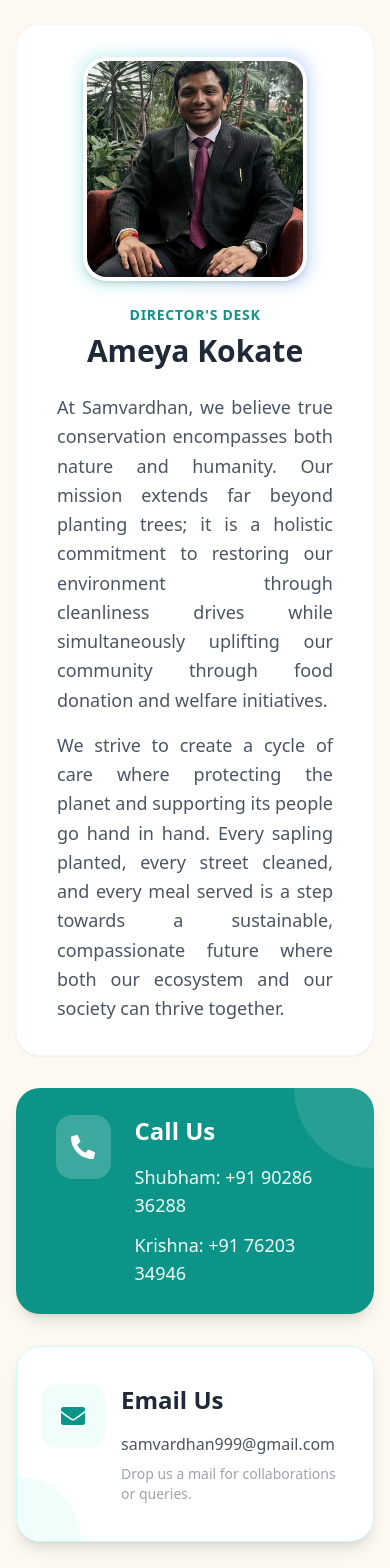
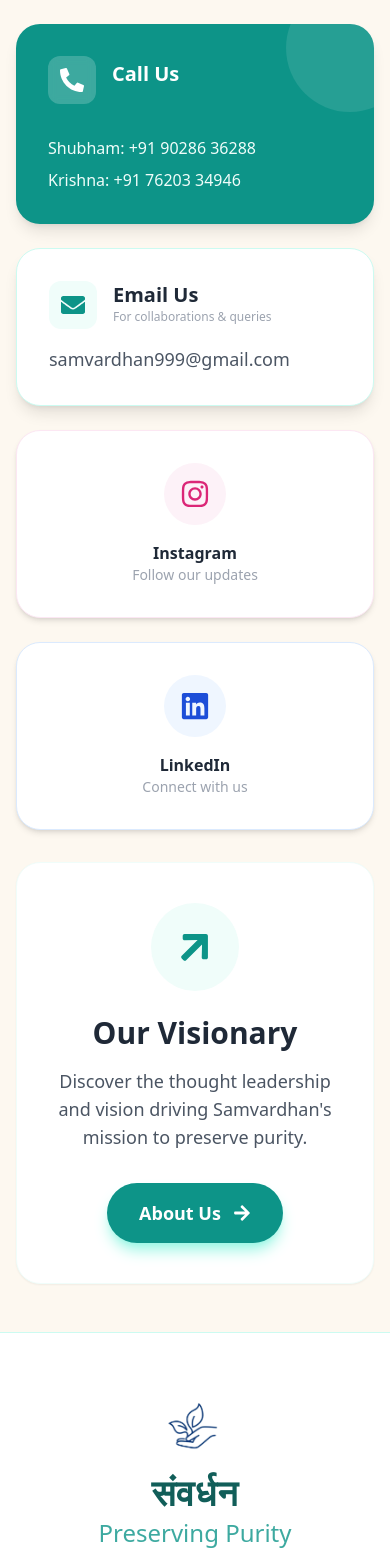
Before and after one commit to ajinkya252005/samvardhan-website, a React (Vite) app in the folder client/: page /contact in a window 390 px wide. Shown: the part 340-1908 px from the top of the page. Built offline with nearby package versions, Linux system fonts and the light colour scheme; no server answers.

Commit message:
faahhh 2

```diff
--- a/client/src/App.jsx
+++ b/client/src/App.jsx
@@ -18,6 +18,7 @@
 import ManageGallery from './pages/ManageGallery';
 import Blogs from './pages/Blogs';
 import ManageBlogs from './pages/ManageBlogs';
+import DirectorsDesk from './pages/DirectorsDesk'; // <--- Import New Page
 
 // --- Layout Component ---
 // This acts as a wrapper for pages that NEED the Navbar and Footer
@@ -47,6 +48,7 @@
             <Route path="/contact" element={<Contact />} />
             <Route path="/donate" element={<Donation />} />
             <Route path="/blogs" element={<Blogs />} />  {/* <--- ADD THIS */}
+            <Route path="/about-us" element={<DirectorsDesk />} /> {/* <--- Add Route */}
           </Route>
 
 
--- a/client/src/components/Navbar.jsx
+++ b/client/src/components/Navbar.jsx
@@ -6,6 +6,7 @@
 
 const NAV_LINKS = [
     { name: 'Home', path: '/' },
+    { name: 'About Us', path: '/about-us' }, // <--- New Tab Added
     { name: 'Our Work', path: '/work' },
     { name: 'Blogs', path: '/blogs' },
     { name: 'Gallery', path: '/gallery' },
--- a/client/src/pages/Contact.jsx
+++ b/client/src/pages/Contact.jsx
@@ -1,9 +1,7 @@
 import React from 'react';
 import { motion } from 'framer-motion';
-import { FaPhoneAlt, FaEnvelope } from 'react-icons/fa';
-
-// !!! IMPORTANT: Ensure the file is named 'director.jpeg' in your assets folder
-import directorImg from '../assets/director.jpeg';
+import { FaPhoneAlt, FaEnvelope, FaInstagram, FaLinkedin, FaArrowRight } from 'react-icons/fa';
+import { Link } from 'react-router-dom';
 
 const Contact = () => {
     return (
@@ -22,7 +20,7 @@
                     transition={{ duration: 0.6 }}
                     className="text-center mb-16"
                 >
-                    <h1 className="text-4xl md:text-5xl font-bold text-grey-800 mb-4">
+                    <h1 className="text-4xl md:text-5xl font-bold text-gray-800 mb-4">
                         Contact <span className="text-teal-600">Us</span>
                     </h1>
                     <p className="text-gray-600 text-lg max-w-2xl mx-auto">
@@ -32,61 +30,52 @@
 
                 <div className="grid grid-cols-1 lg:grid-cols-2 gap-8 items-stretch">
 
-                    {/* --- Left Column: Director & Vision --- */}
+                    {/* --- Left Column: About Us / Director's Desk Redirect --- */}
+                    {/* UPDATED: Added 'order-2 lg:order-1' to push it to bottom on mobile, but keep it first on desktop */}
                     <motion.div
                         initial={{ opacity: 0, x: -50 }}
                         animate={{ opacity: 1, x: 0 }}
                         transition={{ duration: 0.6, delay: 0.2 }}
-                        className="bg-white p-8 rounded-3xl shadow-sm border border-teal-50 hover:shadow-md transition-shadow h-full"
+                        className="bg-white p-10 rounded-3xl shadow-sm border border-teal-50 hover:shadow-md transition-all h-full flex flex-col justify-center items-center text-center order-2 lg:order-1"
                     >
-                        <div className="flex flex-col items-center text-center">
+                        <div className="mb-6 p-6 bg-teal-50 rounded-full text-teal-600">
+                             <FaArrowRight size={40} className="-rotate-45" />
+                        </div>
+                        <h3 className="text-3xl font-bold text-gray-800 mb-4">Our Visionary</h3>
+                        <p className="text-gray-600 text-lg mb-8 max-w-md">
+                            Discover the thought leadership and vision driving Samvardhan's mission to preserve purity.
+                        </p>
 
-                            {/* Director Image (Increased Size) */}
-                            <div className="relative group mb-6">
-                                <div className="absolute -inset-1 bg-gradient-to-r from-teal-400 to-blue-500 rounded-3xl blur opacity-25 group-hover:opacity-50 transition duration-200"></div>
-                                <img
-                                    src={directorImg}
-                                    alt="Ameya Kokate"
-                                    className="relative w-56 h-56 rounded-3xl object-cover border-4 border-white shadow-md"
-                                    // Fallback just in case
-                                    onError={(e) => {e.target.src='https://ui-avatars.com/api/?name=Ameya+Kokate&background=0d9488&color=fff&size=256'}}
-                                />
-                            </div>
-
-                            <p className="text-sm font-bold text-teal-600 uppercase tracking-wider mb-2">Director's Desk</p>
-                            <h3 className="text-3xl font-bold text-gray-800 mb-6">Ameya Kokate</h3>
-
-                            {/* Extended Vision Text */}
-                            <div className="text-gray-600 space-y-4 leading-relaxed text-lg px-2 md:px-8 text-justify">
-                                <p>
-                                    At Samvardhan, we believe true conservation encompasses both nature and humanity. Our mission extends far beyond planting trees; it is a holistic commitment to restoring our environment through cleanliness drives while simultaneously uplifting our community through food donation and welfare initiatives.
-                               </p>
-                                <p>
-                                    We strive to create a cycle of care where protecting the planet and supporting its people go hand in hand. Every sapling planted, every street cleaned, and every meal served is a step towards a sustainable, compassionate future where both our ecosystem and our society can thrive together.
-                                </p>
-                            </div>
-                        </div>
+                        <Link to="/about-us">
+                            <motion.button
+                                whileHover={{ scale: 1.05 }}
+                                whileTap={{ scale: 0.95 }}
+                                className="bg-teal-600 text-white px-8 py-4 rounded-full font-bold text-lg shadow-lg shadow-teal-200 flex items-center gap-3 group"
+                            >
+                                About Us
+                                <FaArrowRight className="group-hover:translate-x-1 transition-transform"/>
+                            </motion.button>
+                        </Link>
                     </motion.div>
 
-                    {/* --- Right Column: Contact Details (Moved here) --- */}
+                    {/* --- Right Column: Contact Details & Social Media --- */}
+                    {/* UPDATED: Added 'order-1 lg:order-2' to make it appear first on mobile */}
                     <motion.div
                         initial={{ opacity: 0, x: 50 }}
                         animate={{ opacity: 1, x: 0 }}
                         transition={{ duration: 0.6, delay: 0.4 }}
-                        className="flex flex-col gap-8"
+                        className="grid grid-cols-1 md:grid-cols-2 gap-6 order-1 lg:order-2"
                     >
-                        {/* Box 1: Phone Numbers */}
-                        <div className="bg-teal-600 p-10 rounded-3xl shadow-lg text-white flex-1 flex flex-col justify-center relative overflow-hidden group">
-                            {/* Decorative background circle */}
-                            <div className="absolute top-0 right-0 w-40 h-40 bg-white/10 rounded-full -mr-20 -mt-20 transition-transform group-hover:scale-150 duration-700 ease-in-out"></div>
-
-                            <div className="relative z-10 flex items-start gap-6">
-                                <div className="w-16 h-16 bg-white/20 backdrop-blur-sm rounded-2xl flex items-center justify-center text-2xl">
+                        {/* 1. Phone Numbers (Teal Theme) */}
+                        <div className="bg-teal-600 p-8 rounded-3xl shadow-lg text-white flex flex-col justify-between relative overflow-hidden group min-h-[200px] md:col-span-2">
+                            <div className="absolute top-0 right-0 w-32 h-32 bg-white/10 rounded-full -mr-10 -mt-10 transition-transform group-hover:scale-150 duration-700"></div>
+                            <div className="relative z-10 flex items-start gap-4 mb-4">
+                                <div className="p-3 bg-white/20 backdrop-blur-sm rounded-xl text-2xl">
                                     <FaPhoneAlt />
                                 </div>
-                                <div>
-                                    <h3 className="text-2xl font-bold mb-4">Call Us</h3>
-                                    <div className="flex flex-col space-y-3 text-lg font-medium text-teal-50">
+                                <h3 className="text-xl font-bold mt-1">Call Us</h3>
+                            </div>
+                            <div className="relative z-10 flex flex-col space-y-2 font-medium text-teal-50">
                                 <a href="tel:+919028636288" className="hover:text-white hover:translate-x-1 transition-all">
                                     Shubham: +91 90286 36288
                                 </a>
@@ -95,31 +84,57 @@
                                 </a>
                             </div>
                         </div>
+
+                        {/* 2. Email Address (White Theme) */}
+                        <div className="bg-white p-8 rounded-3xl shadow-lg border border-teal-100 flex flex-col justify-between group md:col-span-2">
+                            <div className="flex items-start gap-4 mb-4">
+                                <div className="p-3 bg-teal-50 rounded-xl text-teal-600 text-2xl">
+                                    <FaEnvelope />
+                                </div>
+                                <div>
+                                    <h3 className="text-xl font-bold text-gray-800">Email Us</h3>
+                                    <p className="text-gray-400 text-xs">For collaborations & queries</p>
                                 </div>
                             </div>
-
-                        {/* Box 2: Email Address */}
-                        <div className="bg-white p-6 md:p-10 rounded-3xl shadow-lg border border-teal-100 flex-1 flex flex-col justify-center relative overflow-hidden group">
-                            <div className="absolute bottom-0 left-0 w-32 h-32 bg-teal-50 rounded-full -ml-16 -mb-16 transition-transform group-hover:scale-150 duration-700 ease-in-out"></div>
-
-                            <div className="relative z-10 flex items-start gap-4 md:gap-6">
-                                <div className="w-16 h-16 bg-teal-50 rounded-2xl flex items-center justify-center text-2xl text-teal-600 shrink-0">
-                                    <FaEnvelope />
-                                </div>
-                                <div className="min-w-0"> {/* min-w-0 allows text truncate/wrap control in flex children if needed */}
-                                    <h3 className="text-2xl font-bold text-gray-800 mb-4">Email Us</h3>
                             <a
                                 href="mailto:samvardhan999@gmail.com"
-                                        className="text-base md:text-lg text-gray-600 hover:text-teal-700 font-medium transition-colors whitespace-nowrap"
+                                className="text-lg text-gray-600 hover:text-teal-700 font-medium transition-colors break-all"
                             >
                                 samvardhan999@gmail.com
                             </a>
-                                    <p className="text-gray-400 text-sm mt-2">
-                                        Drop us a mail for collaborations or queries.
-                                    </p>
                         </div>
+
+                        {/* 3. Instagram (Gradient/Pink Theme) */}
+                        <a
+                            href="https://www.instagram.com/samvardhan_9/"
+                            target="_blank"
+                            rel="noopener noreferrer"
+                            className="bg-white p-8 rounded-3xl shadow-md border border-pink-100 hover:shadow-xl hover:border-pink-300 transition-all group flex flex-col items-center justify-center text-center gap-4"
+                        >
+                            <div className="p-4 bg-pink-50 text-pink-600 rounded-full text-3xl group-hover:scale-110 transition-transform">
+                                <FaInstagram />
                             </div>
+                            <div>
+                                <h3 className="font-bold text-gray-800 group-hover:text-pink-600 transition-colors">Instagram</h3>
+                                <p className="text-sm text-gray-400">Follow our updates</p>
                             </div>
+                        </a>
+
+                        {/* 4. LinkedIn (Blue Theme) */}
+                        <a
+                            href="https://www.linkedin.com/company/samvardhan9/about/"
+                            target="_blank"
+                            rel="noopener noreferrer"
+                            className="bg-white p-8 rounded-3xl shadow-md border border-blue-100 hover:shadow-xl hover:border-blue-300 transition-all group flex flex-col items-center justify-center text-center gap-4"
+                        >
+                            <div className="p-4 bg-blue-50 text-blue-700 rounded-full text-3xl group-hover:scale-110 transition-transform">
+                                <FaLinkedin />
+                            </div>
+                            <div>
+                                <h3 className="font-bold text-gray-800 group-hover:text-blue-700 transition-colors">LinkedIn</h3>
+                                <p className="text-sm text-gray-400">Connect with us</p>
+                            </div>
+                        </a>
 
                     </motion.div>
 
--- /dev/null
+++ b/client/src/pages/DirectorsDesk.jsx
@@ -0,0 +1,53 @@
+import React from 'react';
+import { motion } from 'framer-motion';
+import directorImg from '../assets/director.jpeg';
+
+const DirectorsDesk = () => {
+    return (
+        <div className="min-h-screen bg-[#FDF8F0] pt-24 pb-12 font-ubuntu relative overflow-hidden">
+            {/* Background Decoration */}
+            <div className="absolute top-0 right-0 w-[500px] h-[500px] bg-teal-100/40 blur-3xl rounded-full -z-10" />
+
+            <div className="container mx-auto px-4 sm:px-6 lg:px-8">
+
+                <div className="max-w-4xl mx-auto">
+                    <motion.div
+                        initial={{ opacity: 0, y: 20 }}
+                        animate={{ opacity: 1, y: 0 }}
+                        transition={{ duration: 0.6 }}
+                        className="bg-white p-8 md:p-12 rounded-3xl shadow-lg border border-teal-50"
+                    >
+                        <div className="flex flex-col items-center text-center">
+
+                            {/* Director Image */}
+                            <div className="relative group mb-8">
+                                <div className="absolute -inset-1 bg-gradient-to-r from-teal-400 to-blue-500 rounded-3xl blur opacity-25 group-hover:opacity-50 transition duration-200"></div>
+                                <img
+                                    src={directorImg}
+                                    alt="Ameya Kokate"
+                                    className="relative w-64 h-64 rounded-3xl object-cover border-4 border-white shadow-md"
+                                    onError={(e) => {e.target.src='https://ui-avatars.com/api/?name=Ameya+Kokate&background=0d9488&color=fff&size=256'}}
+                                />
+                            </div>
+
+                            <p className="text-sm font-bold text-teal-600 uppercase tracking-wider mb-2">Director's Desk</p>
+                            <h1 className="text-4xl font-bold text-gray-800 mb-8">Ameya Kokate</h1>
+
+                            {/* Vision Text */}
+                            <div className="text-gray-600 space-y-6 leading-relaxed text-lg text-justify md:px-10">
+                                <p>
+                                    At Samvardhan, we believe true conservation encompasses both nature and humanity. Our mission extends far beyond planting trees; it is a holistic commitment to restoring our environment through cleanliness drives while simultaneously uplifting our community through food donation and welfare initiatives.
+                               </p>
+                                <p>
+                                    We strive to create a cycle of care where protecting the planet and supporting its people go hand in hand. Every sapling planted, every street cleaned, and every meal served is a step towards a sustainable, compassionate future where both our ecosystem and our society can thrive together.
+                                </p>
+                            </div>
+                        </div>
+                    </motion.div>
+                </div>
+            </div>
+        </div>
+    );
+};
+
+export default DirectorsDesk;
--- a/client/src/pages/ManageDonations.jsx
+++ b/client/src/pages/ManageDonations.jsx
@@ -1,8 +1,7 @@
 import React, { useState, useEffect } from 'react';
 import axios from 'axios';
-import { FaArrowLeft, FaEye, FaCheck, FaCheckCircle } from 'react-icons/fa';
+import { FaArrowLeft, FaEye, FaCheck, FaCheckCircle, FaTrash } from 'react-icons/fa'; // Added FaTrash
 import { Link } from 'react-router-dom';
-import API_URL from '../config';
 
 const ManageDonations = () => {
     const [donations, setDonations] = useState([]);
@@ -16,7 +15,7 @@
 
     const fetchDonations = async () => {
         try {
-            const res = await axios.get(`${API_URL}/api/donations`);
+            const res = await axios.get('http://localhost:5000/api/donations');
             setDonations(res.data);
             setLoading(false);
         } catch (err) {
@@ -25,12 +24,12 @@
         }
     };
 
-    // --- NEW: Verify Function ---
+    // --- Verify Function (Preserved) ---
     const handleVerify = async (id) => {
         if(!window.confirm("Are you sure you want to verify this donation?")) return;
 
         try {
-            await axios.put(`${API_URL}/api/donations/${id}/verify`);
+            await axios.put(`http://localhost:5000/api/donations/${id}/verify`);
 
             // Update UI instantly (Optimistic Update)
             setDonations(donations.map(d =>
@@ -38,6 +37,21 @@
             ));
         } catch (err) {
             alert("Failed to verify. Check console.");
+            console.error(err);
+        }
+    };
+
+    // --- NEW: Delete Function ---
+    const handleDelete = async (id) => {
+        if(!window.confirm("Are you sure you want to delete this donation record permanently?")) return;
+
+        try {
+            await axios.delete(`http://localhost:5000/api/donations/${id}`);
+
+            // Update UI instantly by removing the deleted item
+            setDonations(donations.filter(d => d._id !== id));
+        } catch (err) {
+            alert("Failed to delete. Check console.");
             console.error(err);
         }
     };
@@ -71,7 +85,7 @@
                                     <th className="p-4 font-bold text-gray-600">Contact</th>
                                     <th className="p-4 font-bold text-gray-600">Amount</th>
                                     <th className="p-4 font-bold text-gray-600">Proof</th>
-                                    <th className="p-4 font-bold text-gray-600">Action</th>
+                                    <th className="p-4 font-bold text-gray-600">Actions</th>
                                 </tr>
                             </thead>
                             <tbody>
@@ -93,7 +107,8 @@
                                                 <FaEye /> View
                                             </button>
                                         </td>
-                                        <td className="p-4">
+                                        <td className="p-4 flex items-center gap-3">
+                                            {/* Verify Button */}
                                             {d.isVerified ? (
                                                 <span className="flex items-center gap-1 text-green-600 font-bold text-sm">
                                                     <FaCheckCircle /> Verified
@@ -106,6 +121,15 @@
                                                     <FaCheck /> Verify
                                                 </button>
                                             )}
+
+                                            {/* Delete Button */}
+                                            <button
+                                                onClick={() => handleDelete(d._id)}
+                                                className="p-2 text-gray-400 hover:text-red-500 hover:bg-red-50 rounded-full transition"
+                                                title="Delete Donation"
+                                            >
+                                                <FaTrash />
+                                            </button>
                                         </td>
                                     </tr>
                                 ))}
@@ -115,7 +139,7 @@
                 )}
             </div>
 
-            {/* --- UPDATED MODAL: Fixed Size --- */}
+            {/* --- MODAL (Preserved) --- */}
             {selectedImage && (
                 <div
                     className="fixed inset-0 bg-black/90 flex items-center justify-center z-50 p-4 backdrop-blur-sm"
@@ -126,7 +150,6 @@
                             &times;
                         </button>
 
-                        {/* New Logic: Max Height 80% of viewport, keep aspect ratio */}
                         <img
                             src={selectedImage}
                             alt="Payment Proof"
```
Also changed, not shown: client/src/pages/AdminDashboard.jsx (+25 -13 lines), 1 other file (tests, documents, lock files or other folders). Lines whose indentation alone changed are shown as unchanged.
